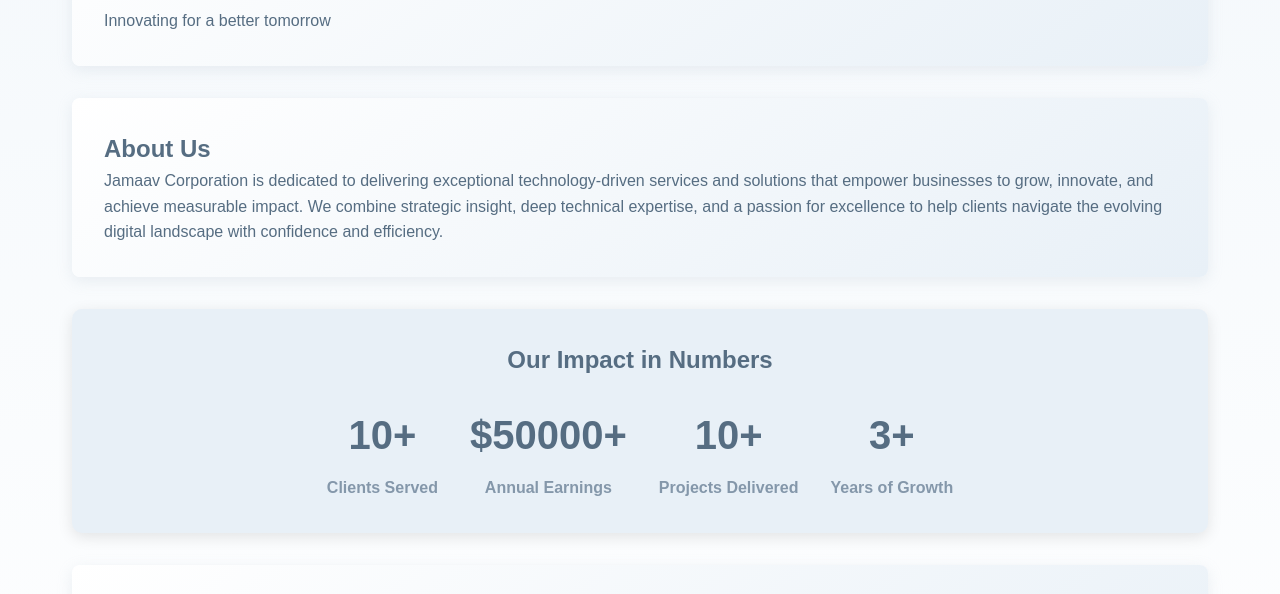
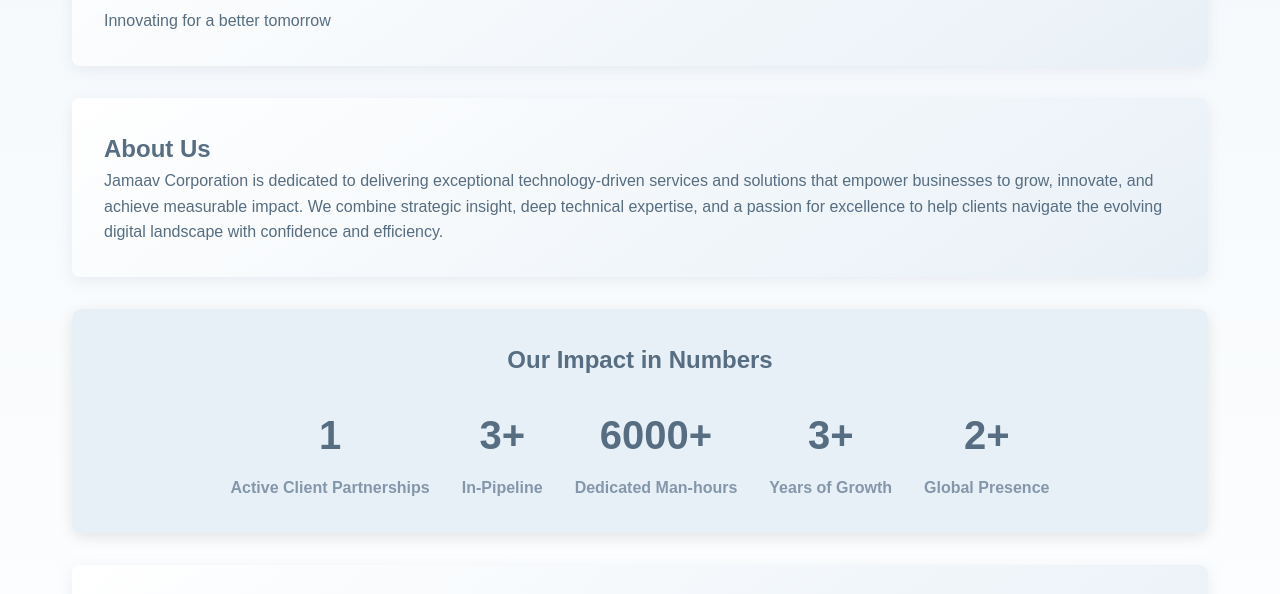
Before and after one commit to SiddheshCodeMaster/Jamaav-Corporation, a plain HTML site: page index.html in a window 1280 px wide. Shown: the part 365-959 px from the top of the page. Drawn offline with Linux system fonts and the light colour scheme.

Commit message:
Customized KPIs for Jamaav Corp

```diff
--- a/index.html
+++ b/index.html
@@ -62,20 +62,24 @@
             <h2>Our Impact in Numbers</h2>
             <div class="kpi-grid">
                 <div class="kpi-item">
-                    <h3><span class="counter" data-target="10">10</span>+</h3>
-                    <p>Clients Served</p>
+                    <h3><span class="counter" data-target="1">1</span></h3>
+                    <p>Active Client Partnerships</p>
                 </div>
                 <div class="kpi-item">
-                    <h3>$<span class="counter" data-target="50000">50000</span>+</h3>
-                    <p>Annual Earnings</p>
+                    <h3><span class="counter" data-target="3">1</span>+</h3>
+                    <p>In-Pipeline</p>
                 </div>
                 <div class="kpi-item">
-                    <h3><span class="counter" data-target="10">10</span>+</h3>
-                    <p>Projects Delivered</p>
+                    <h3><span class="counter" data-target="6000">1200</span>+</h3>
+                    <p>Dedicated Man-hours</p>
                 </div>
                 <div class="kpi-item">
-                    <h3><span class="counter" data-target="3">3</span>+</h3>
+                    <h3><span class="counter" data-target="3">1</span>+</h3>
                     <p>Years of Growth</p>
+                </div>
+                <div class="kpi-item">
+                    <h3><span class="counter" data-target="2">1</span>+</h3>
+                    <p>Global Presence</p>
                 </div>
             </div>
         </section>
@@ -87,7 +91,6 @@
                 <a href="https://www.linkedin.com/in/kharicharan/" target="_blank">
                     <i class="fab fa-linkedin"></i> Founder's Profile
                 </a>
-
                 <p>Visit our company LinkedIn page:</p>
                 <a href="https://www.linkedin.com/company/jamaav-corp/" target="_blank">
                     <i class="fab fa-linkedin"></i> Jamaav Corporation
```
